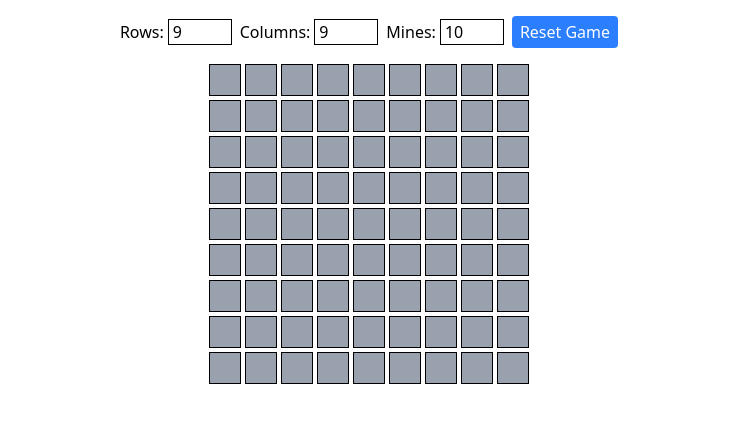
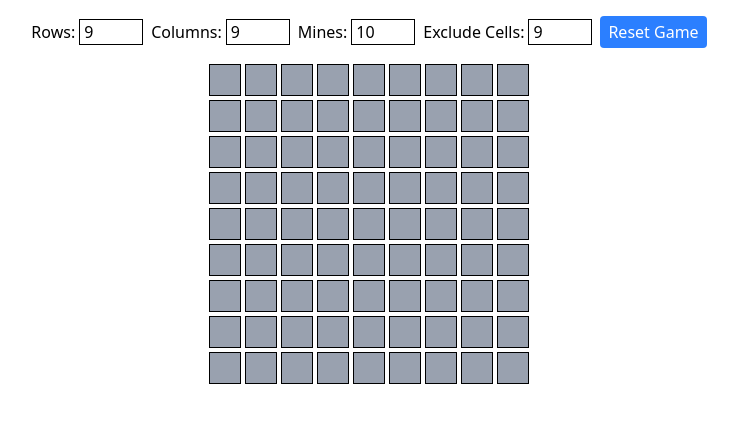
Before and after one commit to fuyu28/ReactMinesweeper, a React (Vite) app: page / in a window 1280 px wide. Shown: the top 422 px of the page, without its empty margins (271-1009 px from the left). Built offline with nearby package versions, Linux system fonts and the light colour scheme.

Commit message:
feat: add safe area

```diff
--- a/src/App.tsx
+++ b/src/App.tsx
@@ -7,7 +7,7 @@ import type { Cell } from "./types/cell.ts";
 import GameSettingsComponent from "./components/GameSettings";
 import GameBoard from "./components/GameBoard";
 
-import { initializeBoard, floodFill } from "./logic/board.ts";
+import { initializeBoard, floodFill, getSafeArea } from "./logic/board.ts";
 import { checkGameSettings } from "./logic/checkGameSettings.ts";
 import { checkWin } from "./logic/rules.ts";
 
@@ -15,6 +15,7 @@ const defaultSettings: GameSettingsType = {
   rows: 9,
   cols: 9,
   mines: 10,
+  excludeCells: 9,
 };
 
 function App() {
@@ -27,7 +28,8 @@ function App() {
   function handleClick(r: number, c: number) {
     if (isFirstClick) {
       const { rows, cols, mines } = gameSettings;
-      const newBoard = initializeBoard(rows, cols, mines, [r, c]);
+      const safeArea = getSafeArea(r, c, rows, cols, 10);
+      const newBoard = initializeBoard(rows, cols, mines, safeArea);
       const floodedBoard = floodFill(newBoard, r, c);
       setBoard(floodedBoard);
       setGameStatus(GameStatus.Playing);
@@ -66,7 +68,8 @@ function App() {
       return;
     }
     const { rows, cols, mines } = gameSettings;
-    const newBoard = initializeBoard(rows, cols, mines, [-1, -1]);
+    const safeArea = getSafeArea(-1, -1, rows, cols, 10);
+    const newBoard = initializeBoard(rows, cols, mines, safeArea);
     setBoard(newBoard);
     setGameStatus(GameStatus.Ready);
     setIsFirstClick(true);
--- a/src/components/GameSettings.tsx
+++ b/src/components/GameSettings.tsx
@@ -42,6 +42,16 @@ const GameSettings = ({ settings, onChange, onReset }: Props) => {
           className="border w-16 ml-1 px-1"
         ></input>
       </label>
+      <label>
+        Exclude Cells:
+        <input
+          type="number"
+          min={0}
+          value={settings.excludeCells}
+          onChange={(e) => handleChange("excludeCells", Number(e.target.value))}
+          className="border w-16 ml-1 px-1"
+        ></input>
+      </label>
       <button
         onClick={onReset}
         className="bg-blue-500 text-white px-2 py-1 rounded"
--- a/src/logic/board.ts
+++ b/src/logic/board.ts
@@ -1,11 +1,20 @@
 import type { Cell } from "../types/cell.ts";
 import { directions } from "../constants/directions.ts";
+
+function isValidCell(
+  r: number,
+  c: number,
+  rows: number,
+  cols: number
+): boolean {
+  return r >= 0 && r < rows && c >= 0 && c < cols;
+}
 
 export function initializeBoard(
   rows: number,
   cols: number,
   mines: number,
-  exclude: [number, number]
+  exclude: [number, number][]
 ): Cell[][] {
   const board: Cell[][] = Array.from({ length: rows }, () =>
     Array.from({ length: cols }, () => ({
@@ -16,18 +25,17 @@ export function initializeBoard(
   );
 
   let placedMines = 0;
+  const excludeSet = new Set<string>(
+    exclude.map((cell) => `${cell[0]},${cell[1]}`)
+  );
   if (mines > rows * cols) {
     throw new Error("Too many mines for the board size!");
   }
   while (placedMines < mines) {
     const row = Math.floor(Math.random() * rows);
     const col = Math.floor(Math.random() * cols);
-    if (
-      (row === exclude[0] && col === exclude[1]) ||
-      board[row][col].value === -1
-    ) {
+    if (excludeSet.has(`${row},${col}`) || board[row][col].value === -1)
       continue; // Skip the cell that was clicked first
-    }
 
     board[row][col].value = -1;
     placedMines++;
@@ -44,19 +52,14 @@ export function initializeBoard(
     [1, 1],
   ];
 
-  function isValidCell(r: number, c: number): boolean {
-    return r >= 0 && r < rows && c >= 0 && c < cols;
-  }
-
   for (let r = 0; r < rows; r++) {
     for (let c = 0; c < cols; c++) {
-      if (board[r][c].value === -1) {
-        continue;
-      }
+      if (board[r][c].value === -1) continue;
+
       for (const [dr, dc] of directions) {
         const nr = r + dr;
         const nc = c + dc;
-        if (isValidCell(nr, nc) && board[nr][nc].value === -1) {
+        if (isValidCell(nr, nc, rows, cols) && board[nr][nc].value === -1) {
           board[r][c].value++;
         }
       }
@@ -93,3 +96,33 @@ export function floodFill(board: Cell[][], x: number, y: number): Cell[][] {
   }
   return newBoard;
 }
+
+export function getSafeArea(
+  r: number,
+  c: number,
+  rows: number,
+  cols: number,
+  limit: number
+): [number, number][] {
+  const queue: [number, number][] = [[r, c]];
+  const visited = new Set<string>();
+  const result: [number, number][] = [];
+
+  while (queue.length > 0 && result.length < limit) {
+    const [cr, cc] = queue.shift()!;
+    const key = `${cr},${cc}`;
+    if (visited.has(key)) continue;
+
+    visited.add(key);
+    result.push([cr, cc]);
+
+    for (const [dr, dc] of directions) {
+      const nr = cr + dr;
+      const nc = cc + dc;
+      if (isValidCell(nr, nc, rows, cols) && !visited.has(`${nr},${nc}`)) {
+        queue.push([nr, nc]);
+      }
+    }
+  }
+  return result;
+}
--- a/src/logic/checkGameSettings.ts
+++ b/src/logic/checkGameSettings.ts
@@ -1,8 +1,15 @@
 import type { GameSettings } from "../types/gameSettings.ts";
 
 export const checkGameSettings = (settings: GameSettings): boolean => {
-  const { rows, cols, mines } = settings;
-  if (rows <= 0 || cols <= 0 || mines <= 0 || mines > rows * cols) {
+  const { rows, cols, mines, excludeCells } = settings;
+  if (
+    rows <= 0 ||
+    cols <= 0 ||
+    mines <= 0 ||
+    excludeCells < 0 ||
+    mines > rows * cols ||
+    excludeCells > rows * cols - mines
+  ) {
     return false;
   }
   return true;
--- a/src/types/gameSettings.ts
+++ b/src/types/gameSettings.ts
@@ -2,4 +2,5 @@ export type GameSettings = {
   rows: number;
   cols: number;
   mines: number;
-}
+  excludeCells: number;
+};
```
